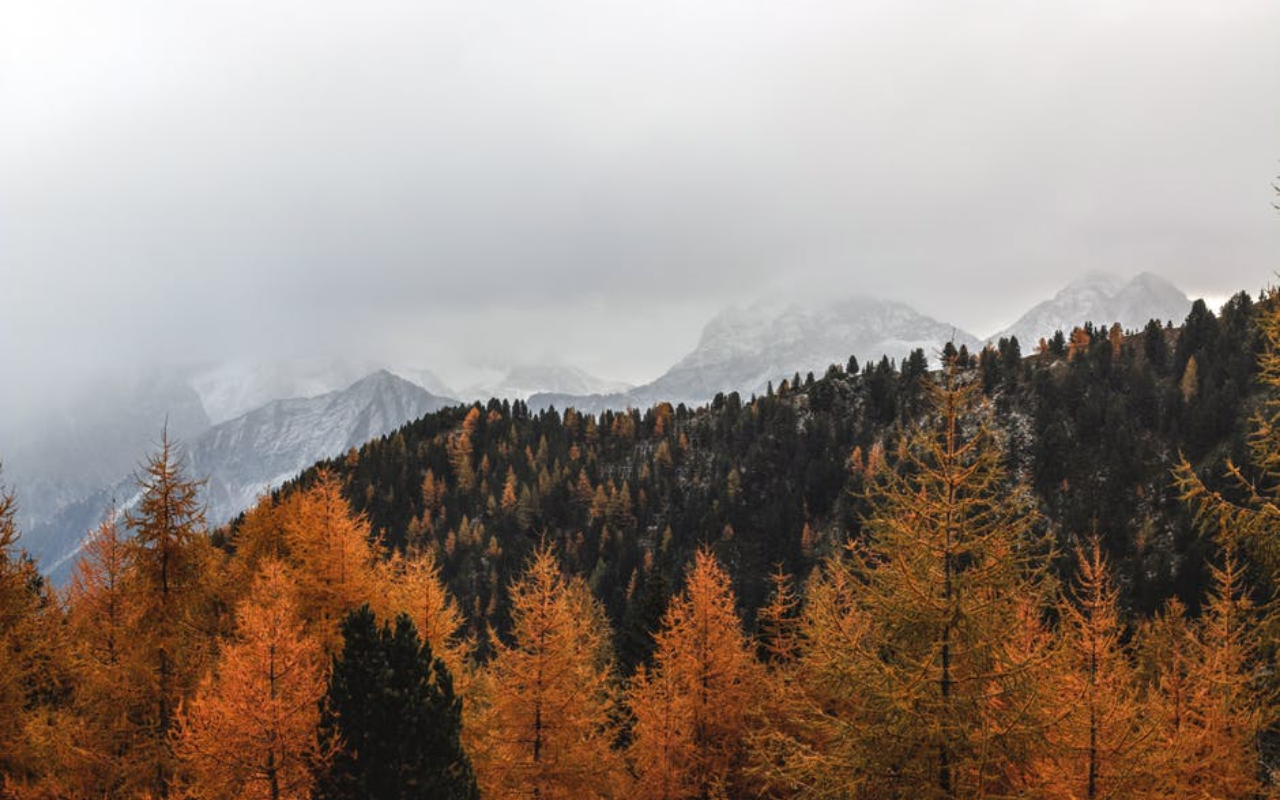
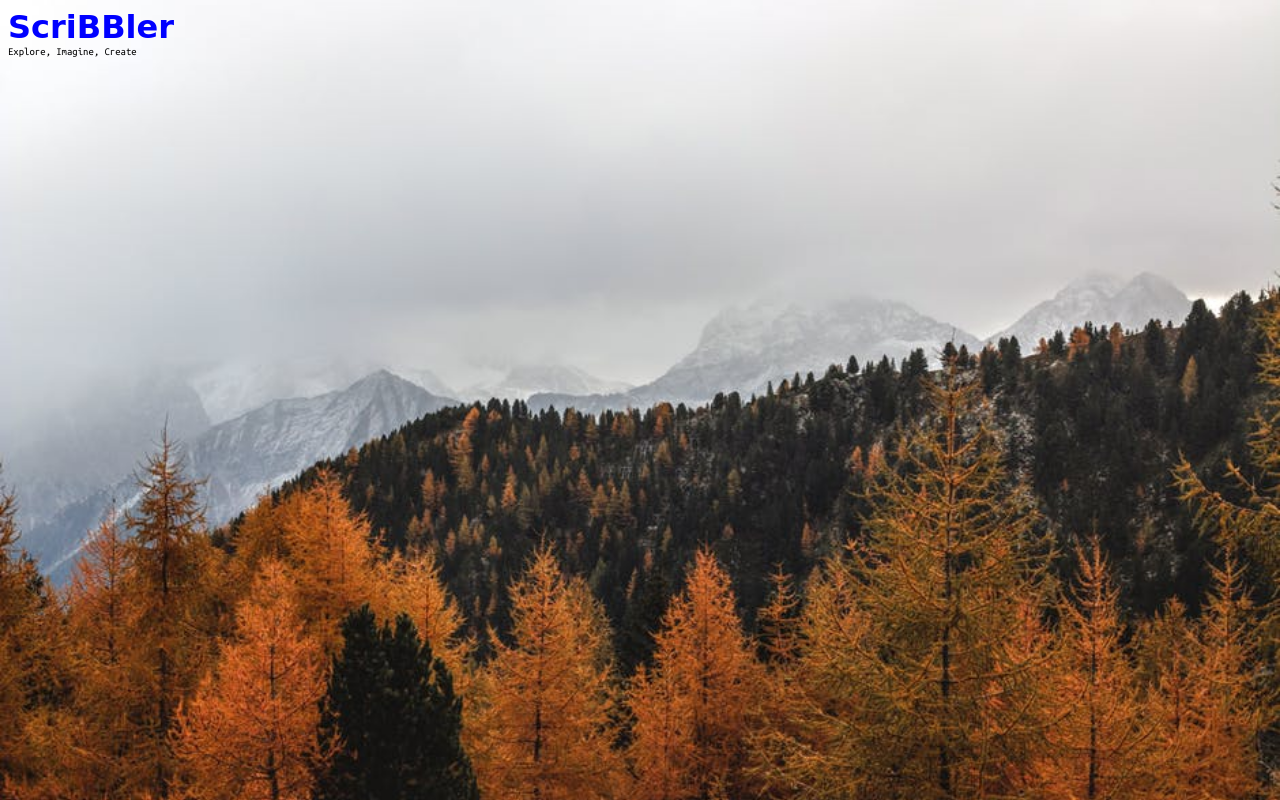
Before and after one commit to sbajpai15/Course-6-Project-Stub---Scribbler--1-, a plain HTML site: page index.html in a window 1280 px wide. Drawn offline with Linux system fonts and the light colour scheme; a web font is replaced by a local one.

Commit message:
Added header

```diff
--- a/index.html
+++ b/index.html
@@ -2,16 +2,32 @@
 <html>
 
 <head>
+
+    <meta name="viewport" content="width=device-width, initial-scale=1">
     <!-- TODO: Include Font Awesome file here -->
     <!-- TODO: Include Google Fonts file here -->
-    <meta name="viewport" content="width=device-width, initial-scale=1">
-    <link rel="stylesheet"  type="text/css" href="styles/index.css" />
+    <link href="https://fonts.googleapis.com/css2?family=Montez&display=swap" rel="stylesheet">
+    <link href="https://fonts.googleapis.com/css2?family=Ubuntu+Mono&display=swap" rel="stylesheet">
+
+    <!-- Stylesheet -->
+    <link rel="stylesheet" href="./styles/index.css" />
+    <link rel="stylesheet" href="./styles/header.css">
 </head>
 
 <body>
     <!-- TODO: Include all your code for the header and home page here -->
 
-    <div class="bg"></div>
+     <!-- Header -->
+     <div class="header">
+         <!-- Logo -->
+      <div class="logo">
+        <h1 class="logoText">ScriBBler</h1>
+        <h6 class="subHeading">Explore, Imagine, Create</h6>
+      </div>
+
+
+    </div>
+
 </body>
 
 </html>
--- /dev/null
+++ b/styles/header.css
@@ -0,0 +1,19 @@
+.header {
+    display: flex;
+    flex-direction: row;
+    justify-content: space-between;
+    margin-top: 0;
+  }
+
+  .logoText {
+    font-family: "Montez", cursive;
+    color: blue;
+    margin: 0;
+    padding: 0;
+  }
+
+  .subHeading {
+    font-family: "Ubuntu Mono", monospace;
+    margin: 0;
+    font-weight: normal
+  }
--- a/styles/index.css
+++ b/styles/index.css
@@ -1,17 +1,9 @@
-body, html {
-    height: 100%;
-    margin: 0;
-  }
+body {
 
-  .bg {
     /* The image used */
-    background-image: url("../images/background.jpg");
+    background: url("../images/background.jpg") fixed;
 
-    /* Full height */
-    height: 100%;
-
-    /* Center and scale the image nicely */
     background-position: center;
     background-repeat: no-repeat;
     background-size: cover;
-  }
+}
```
